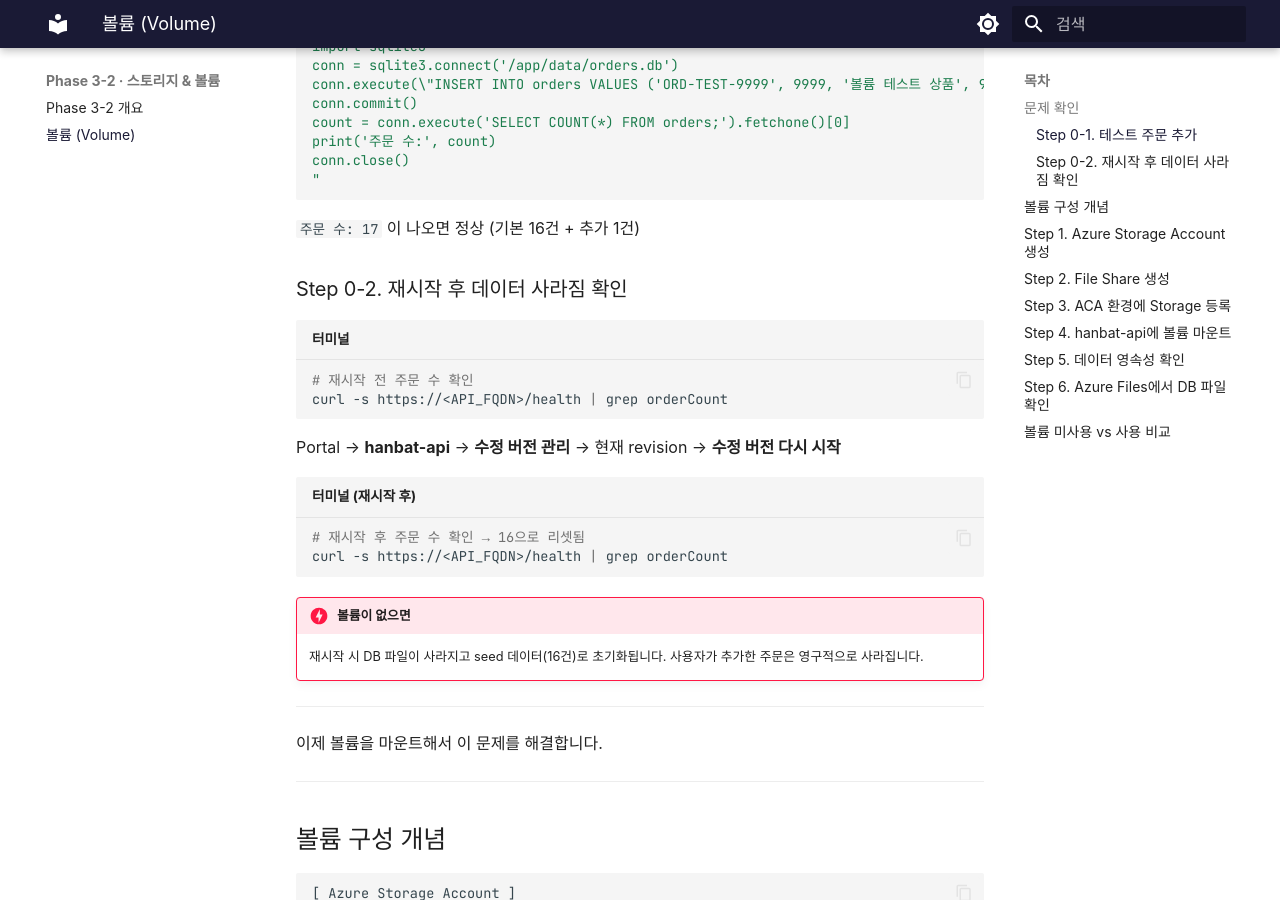
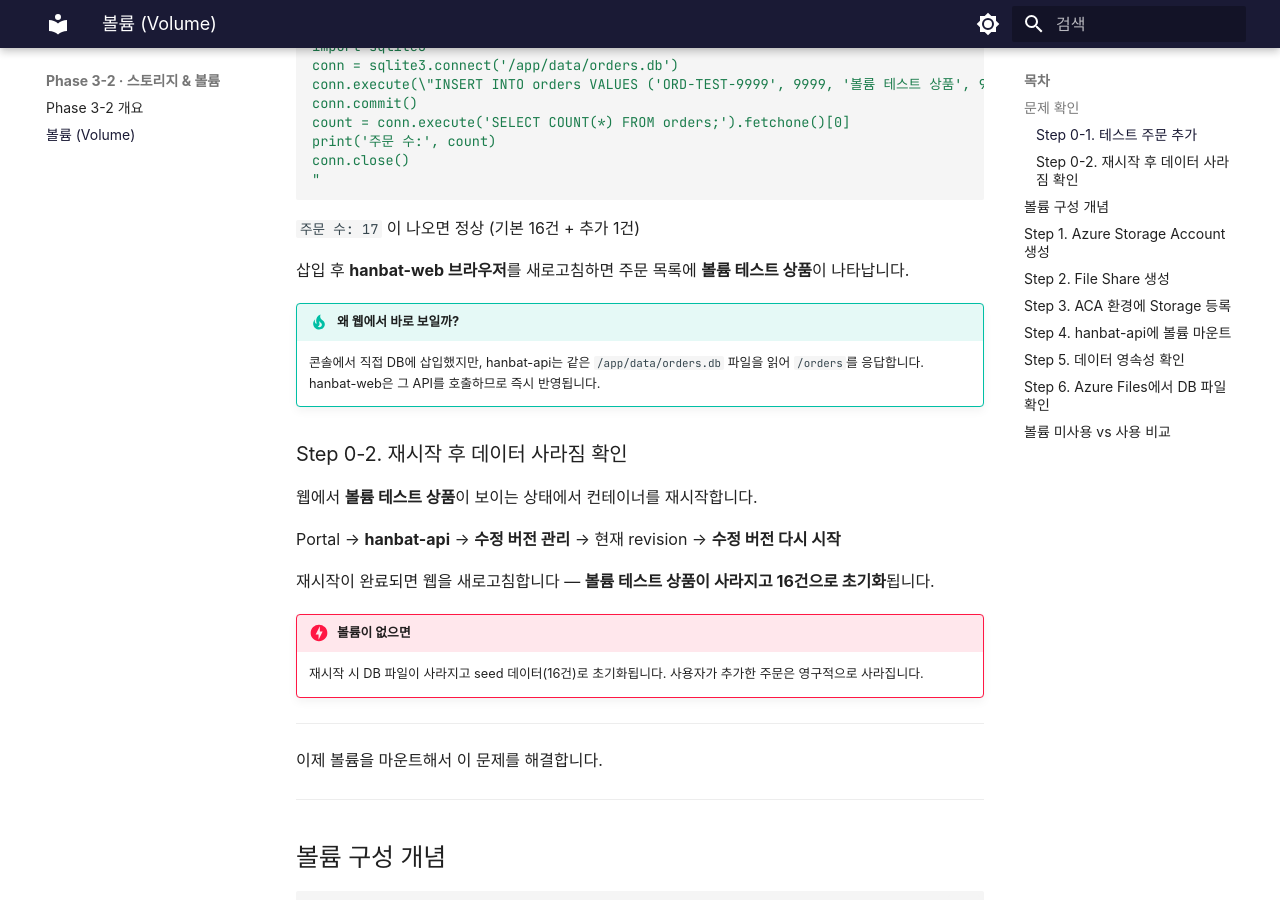
Before and after one commit to skilleat-labs/container-service-labs, an MkDocs documentation site: the page built from docs/phase-3-2/volume.md, in a window 1280 px wide and 900 px high, scrolled down 1056 px. Built offline with MkDocs 1.6.1 and Material for MkDocs 9.7.7, drawn with Linux system fonts in a browser that asks for light colours; some web fonts are replaced; some of the changed text lies outside the part shown.

Commit message:
fix: 볼륨 확인을 curl → 웹 브라우저 새로고침으로 변경

````diff
--- a/docs/phase-3-2/volume.md
+++ b/docs/phase-3-2/volume.md
@@ -48,19 +48,19 @@ conn.close()
 
 `주문 수: 17` 이 나오면 정상 (기본 16건 + 추가 1건)
 
+삽입 후 **hanbat-web 브라우저**를 새로고침하면 주문 목록에 **볼륨 테스트 상품**이 나타납니다.
+
+!!! tip "왜 웹에서 바로 보일까?"
+    콘솔에서 직접 DB에 삽입했지만, hanbat-api는 같은 `/app/data/orders.db` 파일을 읽어 `/orders`를 응답합니다.
+    hanbat-web은 그 API를 호출하므로 즉시 반영됩니다.
+
 ### Step 0-2. 재시작 후 데이터 사라짐 확인
 
-```bash title="터미널"
-# 재시작 전 주문 수 확인
-curl -s https://<API_FQDN>/health | grep orderCount
-```
+웹에서 **볼륨 테스트 상품**이 보이는 상태에서 컨테이너를 재시작합니다.
 
 Portal → **hanbat-api** → **수정 버전 관리** → 현재 revision → **수정 버전 다시 시작**
 
-```bash title="터미널 (재시작 후)"
-# 재시작 후 주문 수 확인 → 16으로 리셋됨
-curl -s https://<API_FQDN>/health | grep orderCount
-```
+재시작이 완료되면 웹을 새로고침합니다 — **볼륨 테스트 상품이 사라지고 16건으로 초기화**됩니다.
 
 !!! danger "볼륨이 없으면"
     재시작 시 DB 파일이 사라지고 seed 데이터(16건)로 초기화됩니다.
@@ -194,12 +194,9 @@ conn.close()
 
 Portal → **hanbat-api** → **수정 버전 관리** → `hanbat-api--vol` → **수정 버전 다시 시작**
 
-**③ 재시작 후 주문 수 확인**
+**③ 재시작 후 웹에서 확인**
 
-```bash title="터미널"
-curl -s https://<API_FQDN>/health | grep orderCount
-# 17 유지되면 볼륨 마운트 성공!
-```
+hanbat-web 브라우저를 새로고침합니다 — **볼륨 테스트 상품이 그대로 남아있으면 볼륨 마운트 성공!**
 
 <div class="checkpoint">
 <div class="checkpoint-title">✅ 확인 포인트</div>
````
